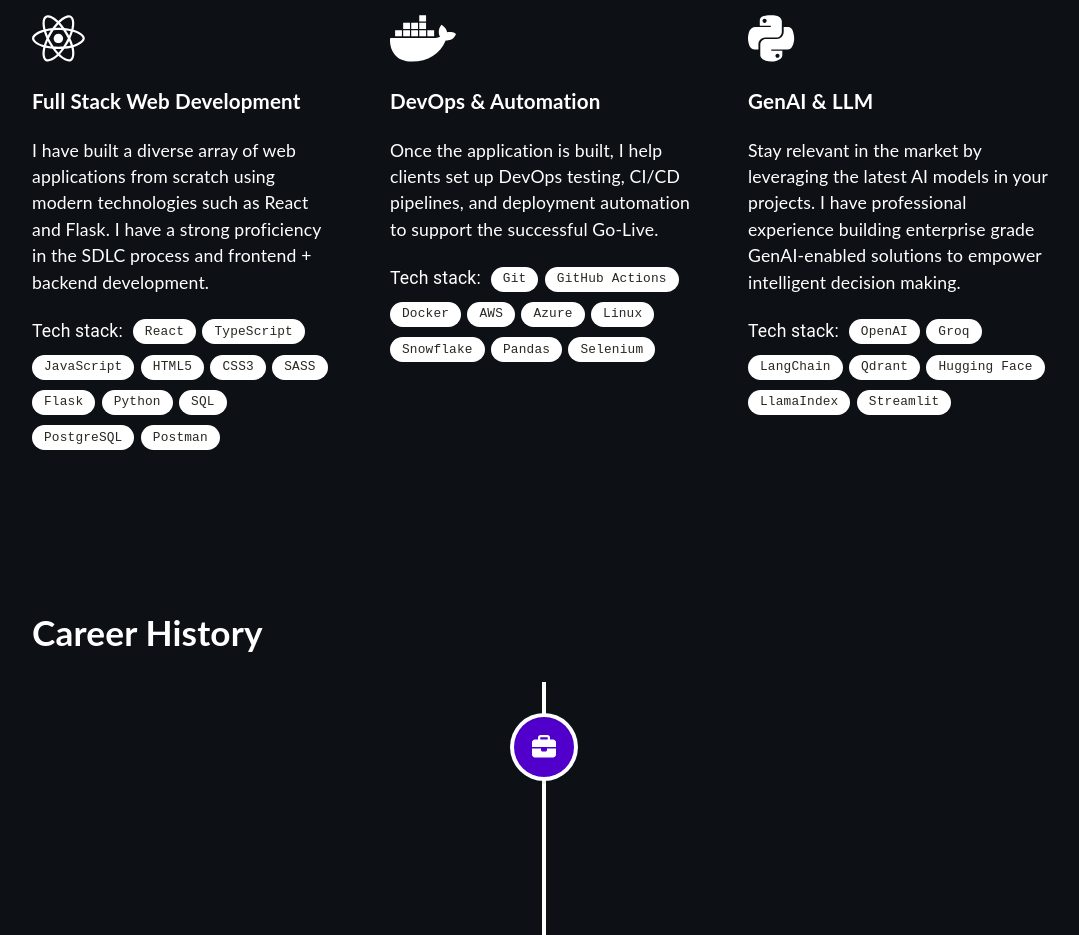
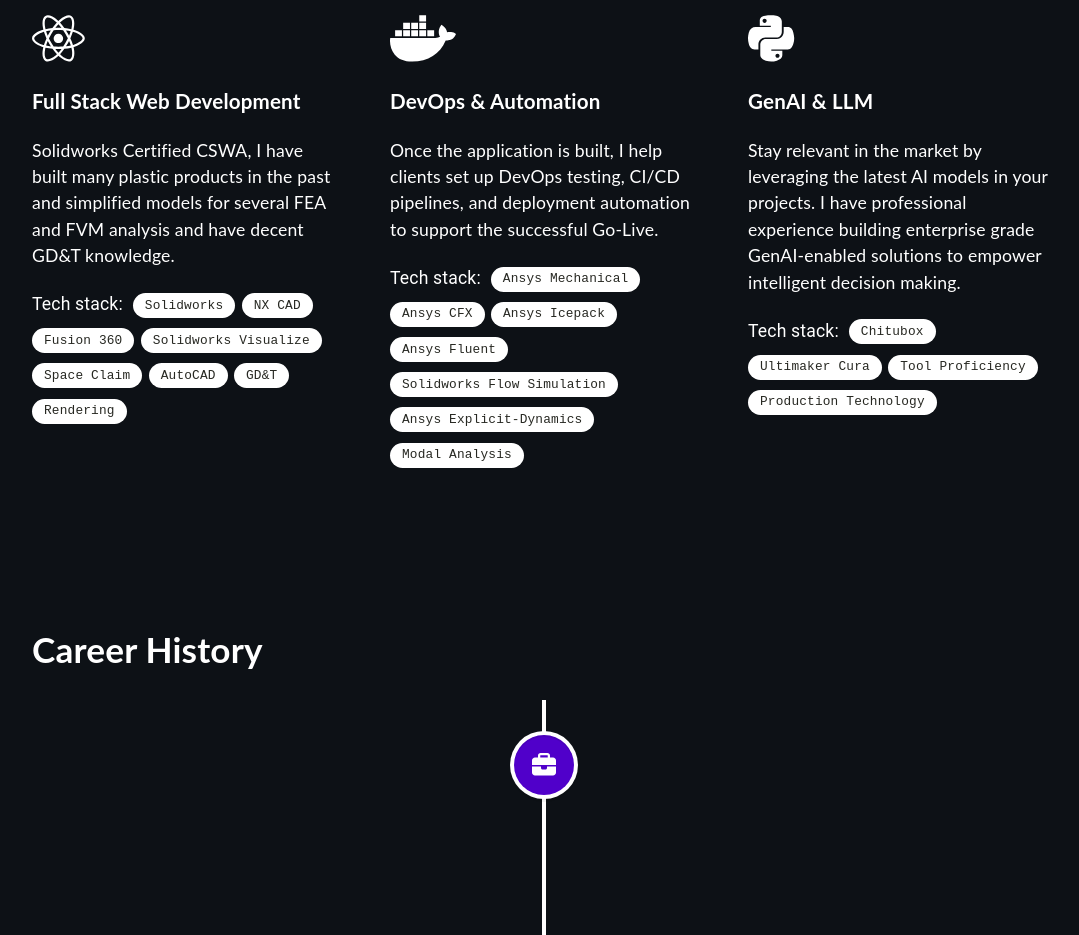
Before and after one commit to manishbazz/Manish_pft, a React (Create React App) app: page / in a window 1280 px wide. Shown: the part 980-1915 px from the top of the page, without its empty margins (96-1175 px from the left). Built offline with nearby package versions, Linux system fonts and the light colour scheme.

Commit message:
Changes of file

```diff
--- a/src/components/Expertise.tsx
+++ b/src/components/Expertise.tsx
@@ -6,39 +6,31 @@
 import '../assets/styles/Expertise.scss';
 
 const labelsFirst = [
-    "React",
-    "TypeScript",
-    "JavaScript",
-    "HTML5",
-    "CSS3",
-    "SASS",
-    "Flask",
-    "Python",
-    "SQL",
-    "PostgreSQL",
-    "Postman"
+    "Solidworks",
+    "NX CAD",
+    "Fusion 360",
+    "Solidworks Visualize",
+    "Space Claim",
+    "AutoCAD",
+    "GD&T",
+    "Rendering",
 ];
 
 const labelsSecond = [
-    "Git",
-    "GitHub Actions",
-    "Docker",
-    "AWS",
-    "Azure",
-    "Linux",
-    "Snowflake",
-    "Pandas",
-    "Selenium",
+    "Ansys Mechanical",
+    "Ansys CFX",
+    "Ansys Icepack",
+    "Ansys Fluent",
+    "Solidworks Flow Simulation",
+    "Ansys Explicit-Dynamics",
+    "Modal Analysis"
 ];
 
 const labelsThird = [
-    "OpenAI",
-    "Groq",
-    "LangChain",
-    "Qdrant",
-    "Hugging Face",
-    "LlamaIndex",
-    "Streamlit",
+    "Chitubox",
+    "Ultimaker Cura",
+    "Tool Proficiency",
+    "Production Technology",
 ];
 
 function Expertise() {
@@ -50,7 +42,7 @@
                 <div className="skill">
                     <FontAwesomeIcon icon={faReact} size="3x"/>
                     <h3>Full Stack Web Development</h3>
-                    <p>I have built a diverse array of web applications from scratch using modern technologies such as React and Flask. I have a strong proficiency in the SDLC process and frontend + backend development.</p>
+                    <p>Solidworks Certified CSWA, I have built many plastic products in the past and simplified models for several FEA and FVM analysis and  have decent GD&T knowledge.</p>
                     <div className="flex-chips">
                         <span className="chip-title">Tech stack:</span>
                         {labelsFirst.map((label, index) => (
```
